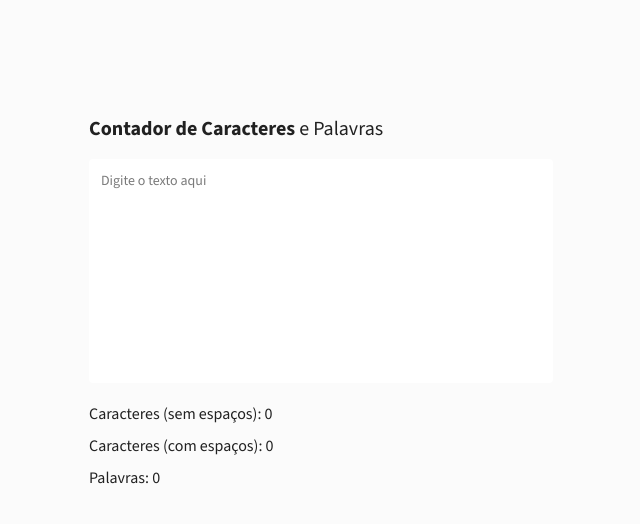
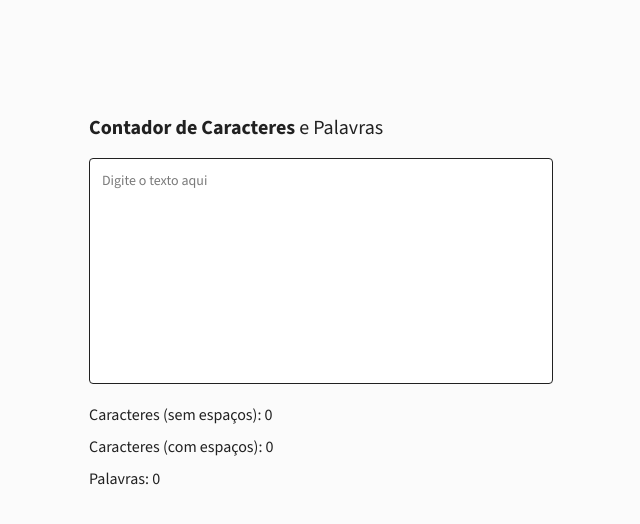
Before and after one commit to feantuns/watch-next, a React (Vite) app: page / in a window 1280 px wide. Shown: the top 524 px of the page, without its empty margins (319-959 px from the left). Built offline with nearby package versions, Linux system fonts and the light colour scheme.

Commit message:
add textarea border

```diff
--- a/src/App.tsx
+++ b/src/App.tsx
@@ -34,7 +34,7 @@ function App() {
           placeholder="Digite o texto aqui"
           value={text}
           onChange={handleChange}
-          className="w-full resize-none outline-none rounded p-3 text-sm"
+          className="w-full resize-none outline-none rounded p-3 text-sm border"
         />
 
         <footer className="mt-2 leading-8">
```
